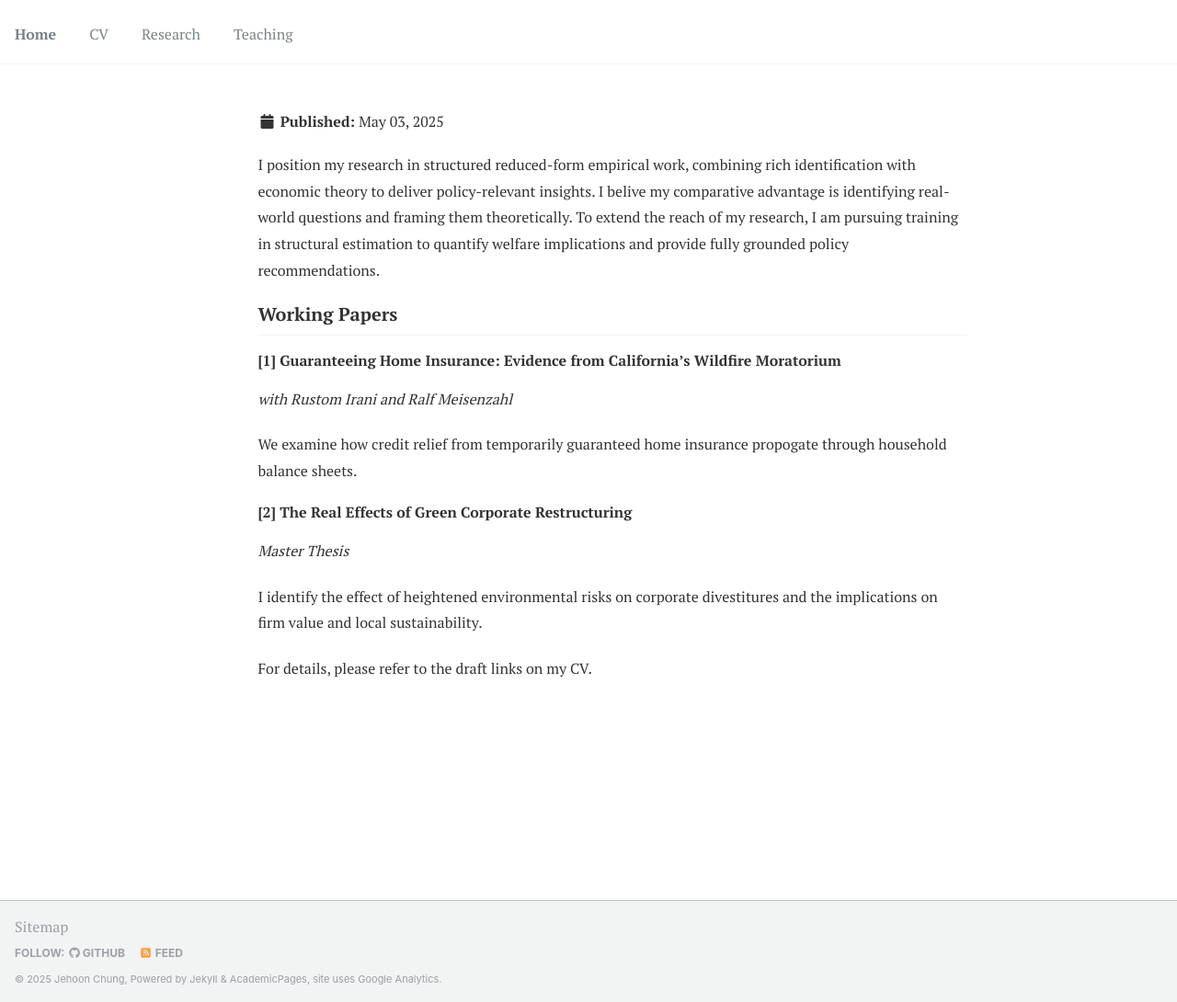
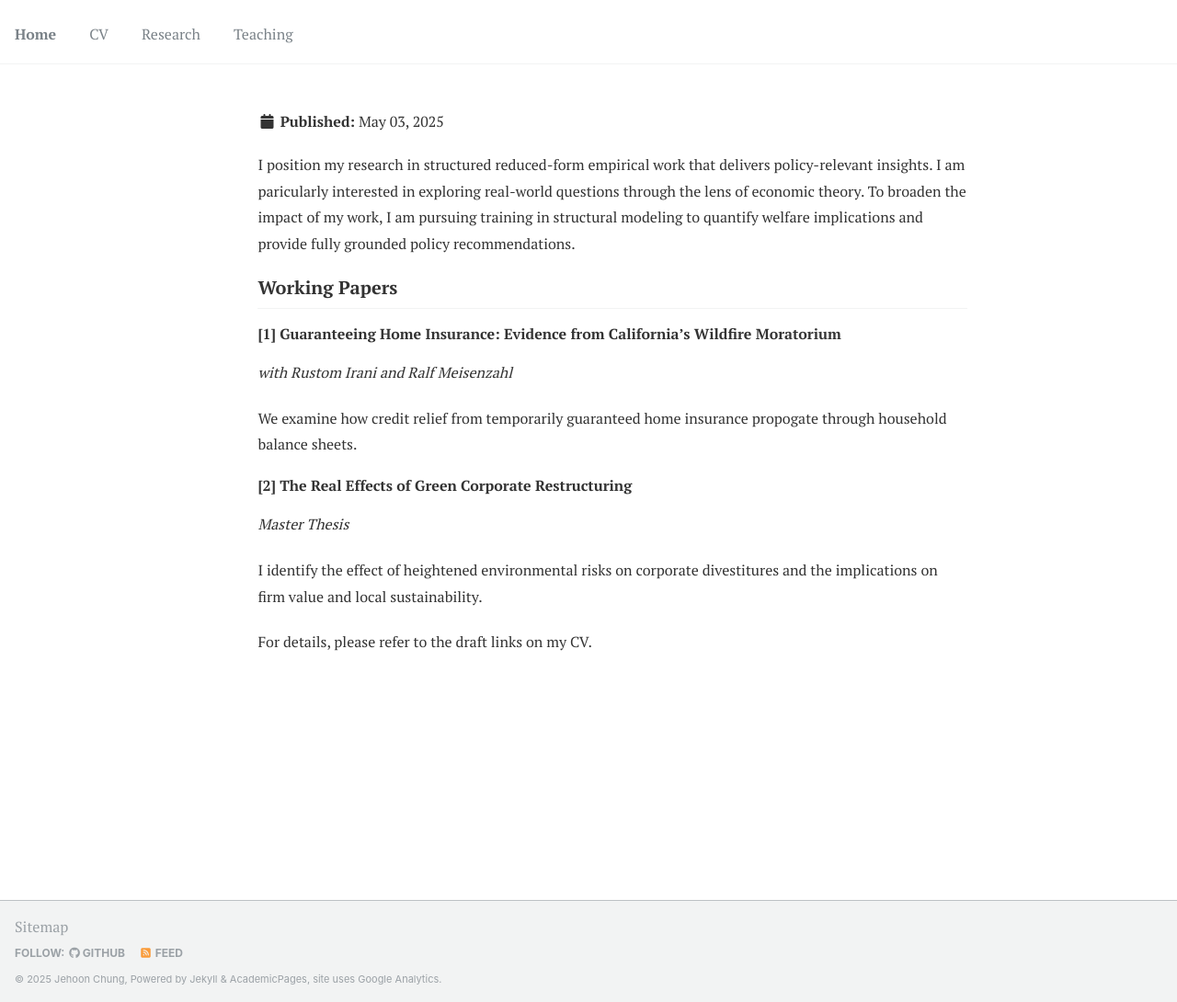
Before and after one commit to JehoonChung/jehoonchung.github.io, a Jekyll site: the page built from _research/research.md, in a window 1280 px wide and 1090 px high. Shown: the whole window at 92% size. Built offline with Jekyll 4.4.1, drawn with Linux system fonts in a browser that asks for light colours.

Commit message:
Update research.md

```diff
--- a/_research/research.md
+++ b/_research/research.md
@@ -5,7 +5,7 @@ mobile_hide_author: true
 collection: research
 permalink: /research/
 ---
-I position my research in structured reduced-form empirical work, combining rich identification with economic theory to deliver policy-relevant insights. I belive my comparative advantage is identifying real-world questions and framing them theoretically. To extend the reach of my research, I am pursuing training in structural estimation to quantify welfare implications and provide fully grounded policy recommendations.
+I position my research in structured reduced-form empirical work that delivers policy-relevant insights. I am paricularly interested in exploring real-world questions through the lens of economic theory. To broaden the impact of my work, I am pursuing training in structural modeling to quantify welfare implications and provide fully grounded policy recommendations.
 
 
 
```
